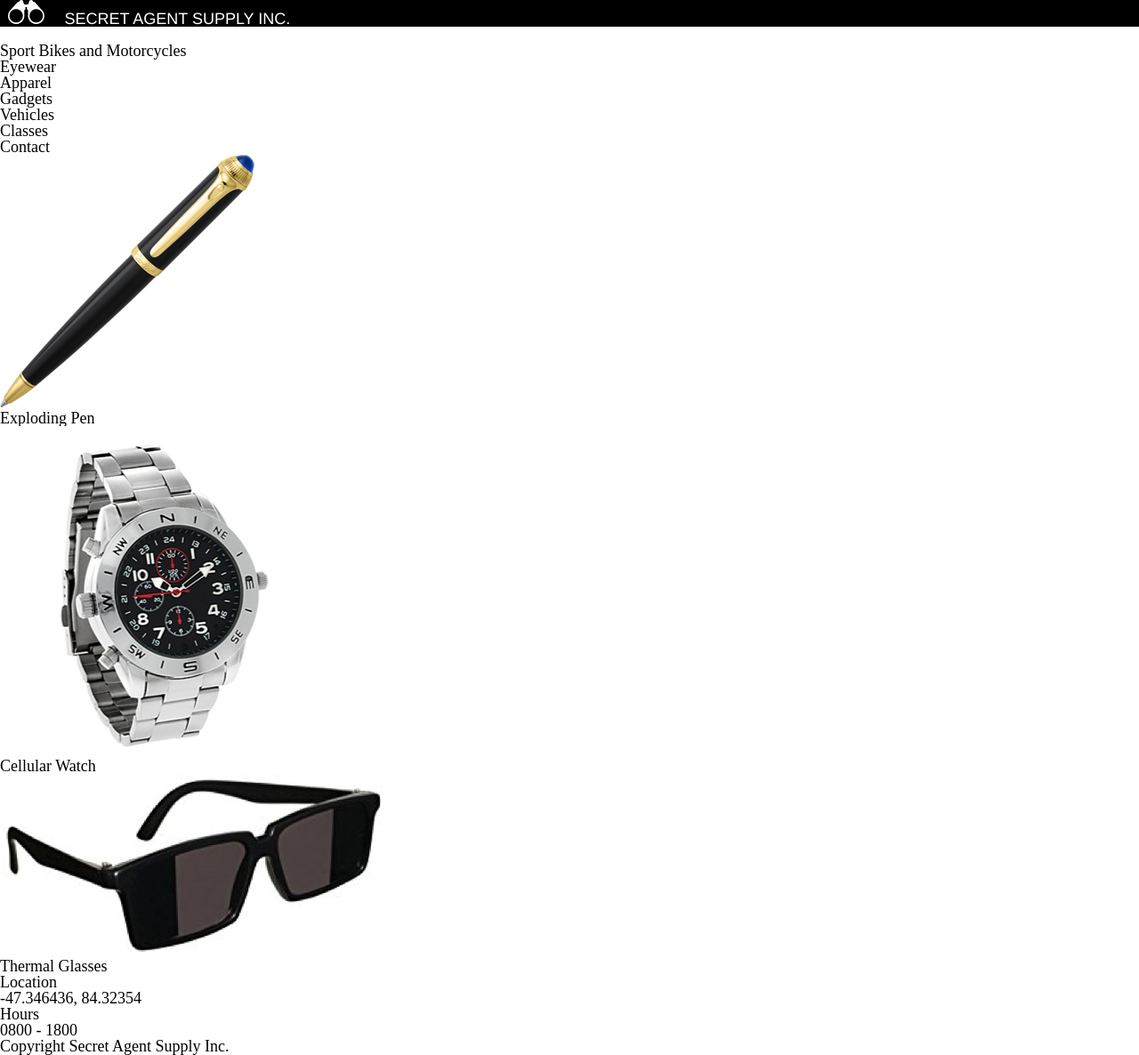
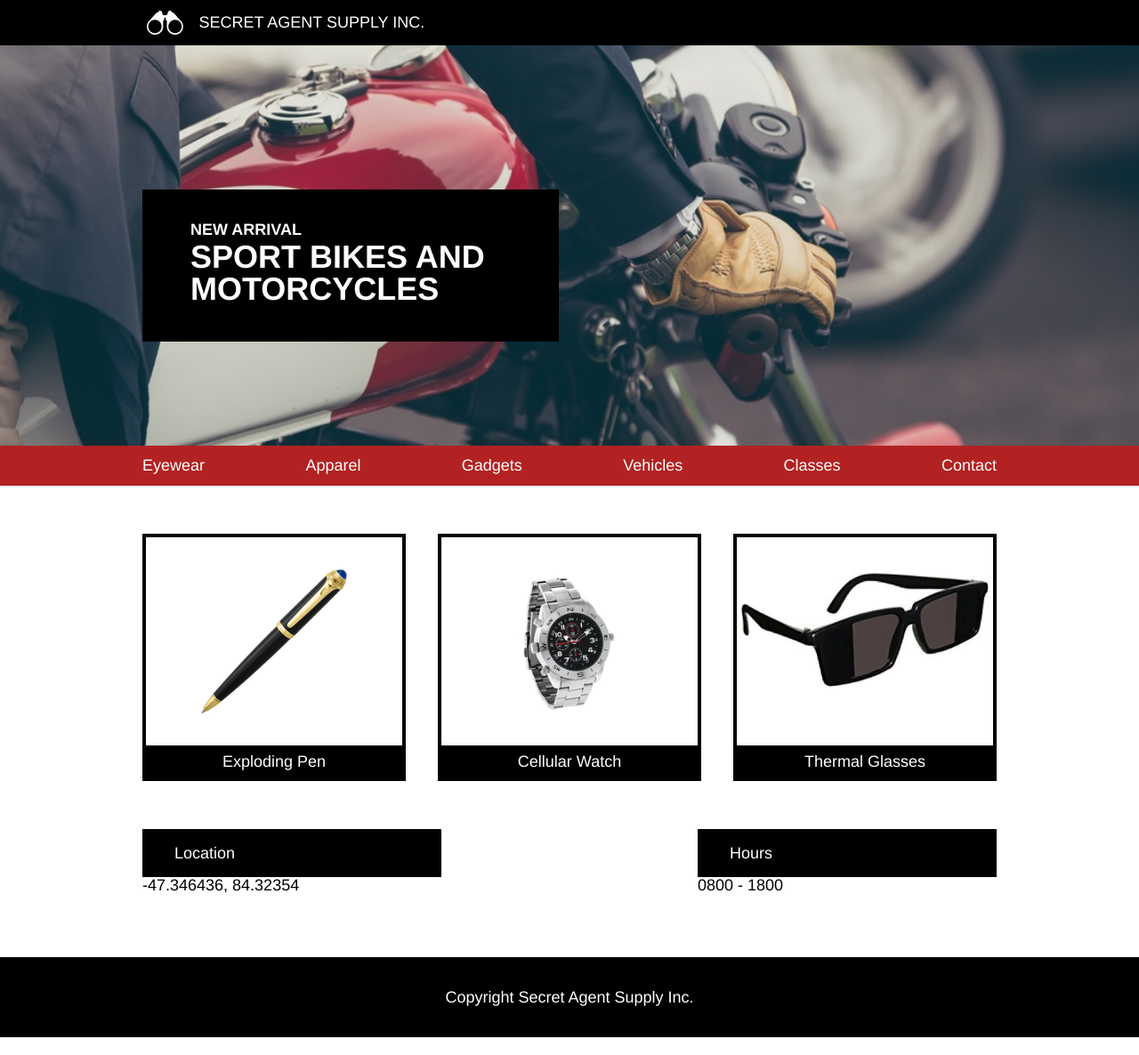
Before and after one commit to otherfireangel/SecretAgentSupply, a plain HTML site: page index.html in a window 1280 px wide. Shown: the whole page at 89% size. Drawn offline with Linux system fonts and the light colour scheme.

Commit message:
almost done

```diff
--- a/index.html
+++ b/index.html
@@ -9,24 +9,23 @@
   <body>
     <!--Header HTML-->
     <header>
-      <div class="site-container">
+      <div class="container">
         <img src="resources/images/logo.png"/>
-        <h1>Secret Agent Supply Inc.</h1>
+        <span>Secret Agent Supply Inc.</span>
       </div>
     </header>
     <!--Big Image HTML-->
     <div id="bg">
-      <div class="site-container">
-        <div class="textbox">
-          <h1>New Arrival</h1>
-          <h2>Sport Bikes and Motorcycles</h2>
+      <div class="container">
+        <div class="headline">
+          <h4>New Arrival</h4>
+          <h1>Sport Bikes and Motorcycles</h1>
         </div>
       </div>
     </div>
     <!--NavBar HTML-->
     <nav>
-      <div class="site-container">
-        <ul>
+      <ul class="large-nav container">
         <li>Eyewear</li>
         <li>Apparel</li>
         <li>Gadgets</li>
@@ -34,56 +33,44 @@
         <li>Classes</li>
         <li>Contact</li>
       </ul>
-      </div>
+      <ul class="mobile-nav container">
+        <li>Menu</li>
+      </ul>
     </nav>
     <!--Main HTML-->
     <div id="main">
-      <div class="site-container">
+      <div class="container products">
         <!--Pen HTML-->
-        <div class="product" id="pen">
-            <div class="image">
-            <img src="resources/images/pen.png"/>
-          </div>
-          <div class="textbox">
+        <div class="product">
+          <div class="image"><img src="resources/images/pen.png"/></div>
           <h3>Exploding Pen</h3>
         </div>
-        </div>
         <!--Watch HTML-->
-        <div class="product" id="watch">
-          <div class="image">
-            <img src="resources/images/watch.png"/>
-          </div>
-          <div class="textbox">
+        <div class="product mobile-img">
+          <div class="image"><img src="resources/images/watch.png"/></div>
           <h3>Cellular Watch</h3>
         </div>
-        </div>
         <!--Glasses HTML-->
-        <div class="product" id="glasses">
-          <div class="image">
-            <img src="resources/images/glasses.png"/>
-          </div>
-          <div class="textbox">
+        <div class="product small-img">
+          <div class="image"><img src="resources/images/glasses.png"/></div>
           <h3>Thermal Glasses</h3>
         </div>
       </div>
         <!--Location and Hours HTML-->
+      <div class="container infos">
         <div class="info">
-          <div class="textbox">
           <h3>Location</h3>
-          </div>
           <p>-47.346436, 84.32354</p>
         </div>
         <div class="info">
-          <div class="textbox">
           <h3>Hours</h3>
-          </div>
           <p>0800 - 1800</p>
         </div>
       </div>
     </div>
     <!--Footer HTML-->
     <footer>
-      <div class="site-container">
+      <div class="container">
         <h3>Copyright Secret Agent Supply Inc.</h3>
       </div>
     </footer>
--- a/resources/css/style.css
+++ b/resources/css/style.css
@@ -2,40 +2,221 @@ html {
   font-size: 18px;
 }
 
-.site-container {
-  width: 960px;
+body {
+  font-family: Helvetica, sans-serif;
+}
+
+div {
+  display: block;
+}
+
+.container {
+  max-width: 960px;
+  margin: 0 auto;
 }
 
 header {
   background-color: black;
+  font-family: Helvetica;
+  font-size: 1rem;
+  color: white;
+}
+
+header .container {
+  display: flex;
+  align-items: center;
+  padding-top: 0.66rem;
+  padding-bottom: 0.66rem;
+  padding-left: 0.5rem;
 }
 
 header img {
   height: 1.5rem;
-  width: auto;
-  margin-left: 0.5rem;
-  margin-right: 1rem;
-  display: inline;
+  padding-right: 1rem;
 }
 
-h1 {
-  padding-top: 0.66rem;
-  padding-bottom: 0.66rem;
+span {
+  text-transform: uppercase;
+}
+
+#bg {
+  background: url("../images/moto.jpeg");
+  background-repeat: no-repeat;
+  background-position: center;
+  background-size: cover;
+  height: 25rem;
+}
+
+.headline {
+  background-color: black;
+  color: white;
+  width: 20rem;
+  padding: 2rem 3rem;
+  position: relative;
+  top: 9rem;
+}
+
+h1, h4 {
+  font-weight: bold;
+  text-transform: uppercase;
+}
+
+h4 {
+  display: block;
+}
+
+.headline h1 {
+  font-size: 2rem;
+  margin: 0.25rem 0;
+}
+
+nav {
+  background-color: firebrick;
   font-family: Helvetica;
   font-size: 1rem;
   color: white;
-  display: inline;
-  text-transform: uppercase;
 }
 
-h2 {
+nav .container {
+  padding: 0.75rem 0;
+}
 
+.mobile-nav{
+  display: none;
+}
+
+ul {
+  display: flex;
+  justify-content: space-between;
+}
+
+#main {
+  background: white;
+}
+
+#main .container {
+  display: flex;
+  justify-content: space-between;
+}
+
+.product {
+  width: 30%;
+  border: 4px solid black;
+  margin-top: 3rem;
+  margin-bottom: 3rem;
+  text-align: center;
+  align-content: flex-end;
+}
+
+.image {
+  height: 13rem;
+}
+
+.product img {
+  max-height: 9rem;
+  max-width: 100%;
+  padding-top: 2rem;
+  padding-bottom: 2rem;
 }
 
 h3 {
-
+  background: black;
+  color: white;
+  padding-top: 0.5rem;
+  padding-bottom: 0.5rem;
 }
 
-p {
+.infos {
+  display: flex;
+  justify-content: space-between;
+  margin-bottom: 4rem;
+}
 
+.info {
+  width: 35%;
 }
+
+.info h3 {
+  display: block;
+  padding-top: 1rem;
+  padding-bottom: 1rem;
+  padding-left: 2rem;
+}
+
+footer {
+  background: black;
+  width: 100%;
+  display: flex;
+  align-items: center;
+  justify-content: center;
+  height: 5rem;
+  text-align: left;
+}
+
+footer .container {
+  width: 960;
+  margin: 0;
+}
+
+@media only screen and (max-width: 1024px) {
+  .mobile-nav {
+    display: block;
+    text-align: center;
+  }
+  nav ul {
+    display: none;
+  }
+}
+
+@media only screen and (max-width: 960px) {
+  .small-img {
+    display: none;
+  }
+
+  .product {
+    width: 47%;
+  }
+}
+
+@media only screen and (max-width: 480px) {
+  #bg {
+    height: 15rem;
+  }
+
+  .headline {
+    width: auto;
+    padding: 1rem 2rem;
+    top: 10rem;
+  }
+
+  h4 {
+    font-size: 0.77rem;
+  }
+
+  .headline h1 {
+    font-size: 1rem;
+  }
+
+  .mobile-img {
+    display: none;
+  }
+
+  .product {
+    width: 90%;
+  }
+
+  #main .container {
+    justify-content: center;
+  }
+
+  .infos {
+    flex-direction: column;
+    align-items: center;
+  }
+
+  .info {
+    margin-top: 0.5rem;
+    width: 90%;
+    display: block;
+  }
+}
```
Lines whose indentation alone changed are shown as unchanged.
